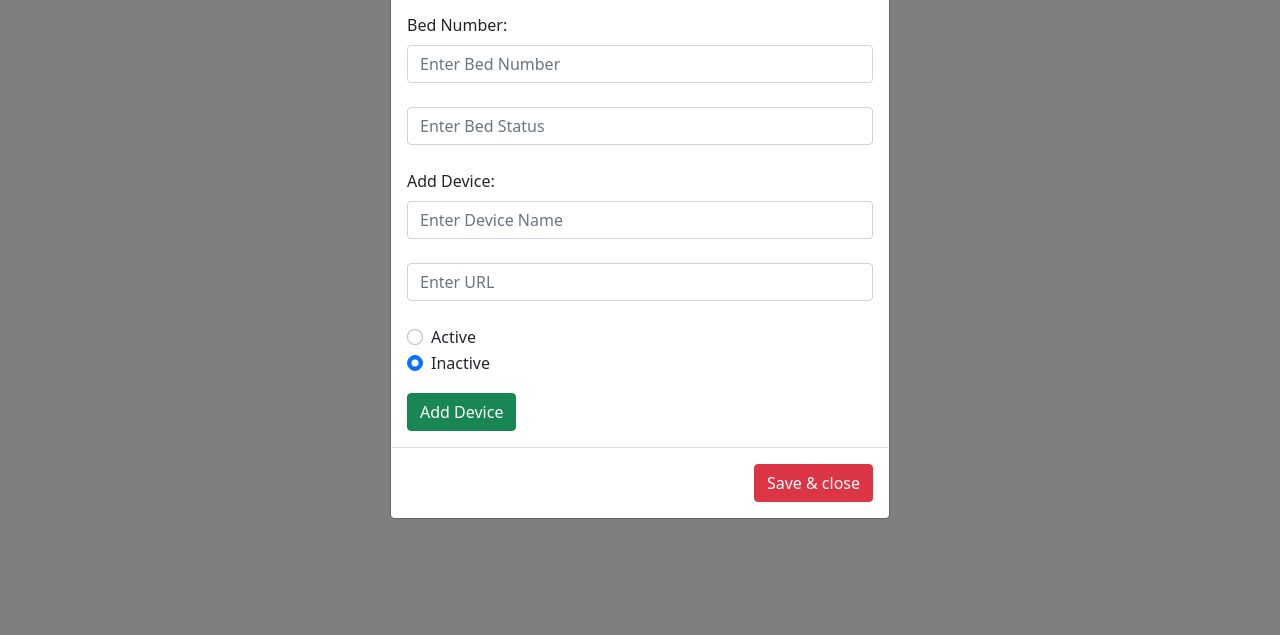
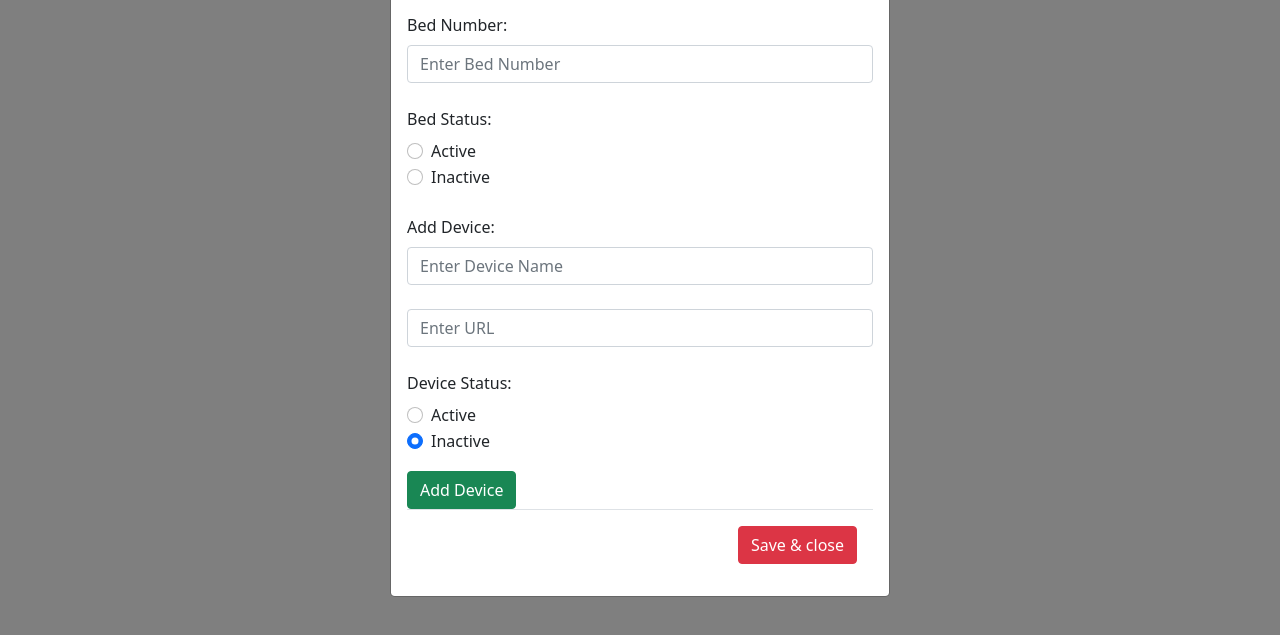
Before and after one commit to yashw22/tele-eye, a website: page public/beds.html in a window 1280 px wide. Both pictures are taken after a click on the button "Add Bed". Shown: the part 101-736 px from the top of the page. Drawn offline with nearby package versions, Linux system fonts and the light colour scheme; no server answers.

Commit message:
update to html

```diff
--- a/public/beds.html
+++ b/public/beds.html
@@ -36,13 +36,26 @@
               <div class="form-group">
                 <label for="bedName" class="form-label">Bed Number: </label>
                 <input type="text" class="form-control" id="bedName" placeholder="Enter Bed Number"><br>
-                <input type="text" class="form-control" id="bedStatus" placeholder="Enter Bed Status" name="bedStatus"><br>
+                <!-- <input type="text" class="form-control" id="bedStatus" placeholder="Enter Bed Status" name="bedStatus"><br> -->
+                <label for="pwd" class="form-label">Bed Status:</label>
+                <div class="form-check">
+                  <input class="form-check-input" type="radio" name="flexRadioDefault" id="bedStatus">
+                  <label class="form-check-label" for="flexRadioDefault1">
+                    Active
+                  </label>
+                </div>
+                <div class="form-check">
+                  <input class="form-check-input" type="radio" name="flexRadioDefault" id="bedStatus" checked>
+                  <label class="form-check-label" for="flexRadioDefault2">
+                    Inactive
+                  </label>
               </div>
-
+              <br>
               <div class="form-group">
                 <label for="pwd" class="form-label">Add Device:</label>
                 <input type="name" class="form-control" id="deviceName" placeholder="Enter Device Name" name="deviceName"><br>
                 <input type="url" class="form-control" id="deviceURL" placeholder="Enter URL" name="deviceURL"><br>
+                <label for="pwd" class="form-label">Device Status:</label>
                 <div class="form-check">
                   <input class="form-check-input" type="radio" name="flexRadioDefault" id="deviceStatus">
                   <label class="form-check-label" for="flexRadioDefault1">
```
Also changed, not shown: public/hospitals.html (+15 -2 lines).
